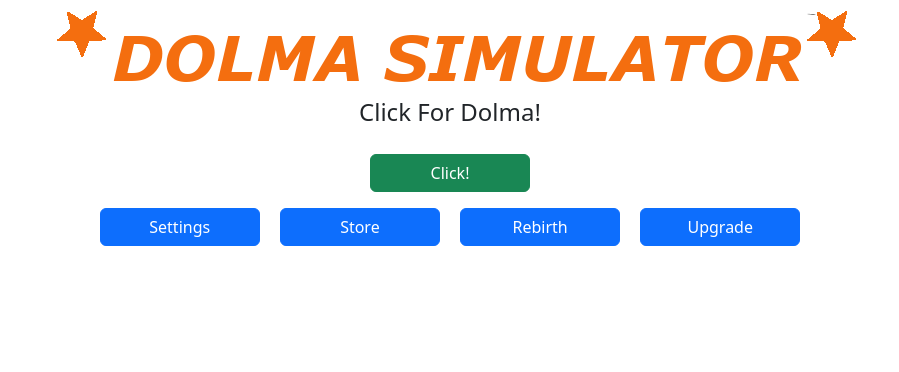
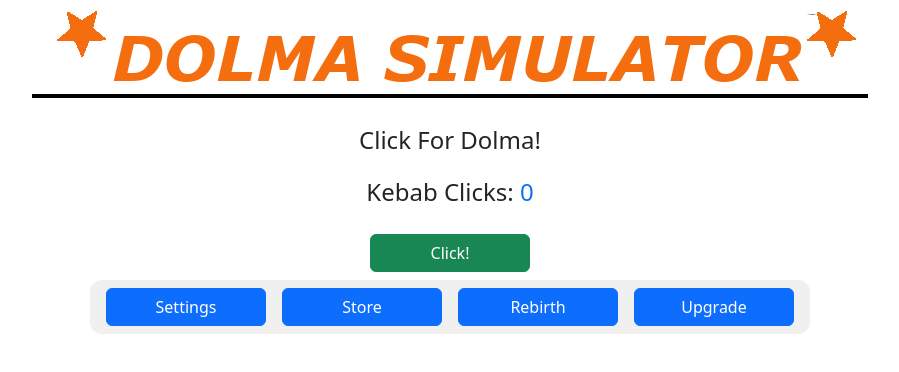
Before and after one commit to DolmaAndKebab/DolmaAndKebab.github.io, a website: page Dolma_Simulator/index.html in a window 1280 px wide. Shown: the whole page, without its empty margins (190-1089 px from the left). Drawn offline with nearby package versions, Linux system fonts and the light colour scheme.

Commit message:
Bootstrap added! & CSS added!

```diff
--- a/Dolma_Simulator/index.css
+++ b/Dolma_Simulator/index.css
@@ -5,6 +5,7 @@ html {
 }
 
 body {
+    background: #ffffff;
     margin: 0;
     padding: 0;
     display: flex;
@@ -25,6 +26,34 @@ button {
     text-align: center;
 }
 
-#Title {
+p {
     font-size: 1.5rem;
 }
+
+p span {
+    color: var(--bs-primary);
+}
+
+#ButtonContainer {
+    display: flex;
+    flex-direction: row;
+    justify-content: center;
+    align-items: center;
+    text-align: center;
+    background: #f0f0f0;
+    border: 0 solid transparent;
+    border-radius: 0.75rem;
+    width: 45rem;
+}
+
+img {
+    -webkit-user-select: none;
+    user-select: none;
+}
+
+#Img_Title {
+    border-bottom: 0.25rem solid #000000;
+    margin: 0;
+    padding: 0;
+    margin-bottom: 1.5rem;
+}
--- a/Dolma_Simulator/index.html
+++ b/Dolma_Simulator/index.html
@@ -17,11 +17,11 @@
     <link rel="stylesheet" type="text/css" href="./index.css" />
   </head>
   <body>
-    <img id="Dolma Simulator" src="images/dolma.png" alt="">
+    <img id="Img_Title" src="images/dolma.png" alt="">
     <p id="Title">Click For Dolma!</p>
+    <p id="Count">Kebab Clicks: <span id="Inner-Count">0</span></p>
     <button type="button" class="btn btn-success">Click!</button>
     <div id="ButtonContainer">
-
       <button type="button" class="btn btn-primary">Settings</button>
       <button type="button" class="btn btn-primary">Store</button>
       <button type="button" class="btn btn-primary">Rebirth</button>
```
